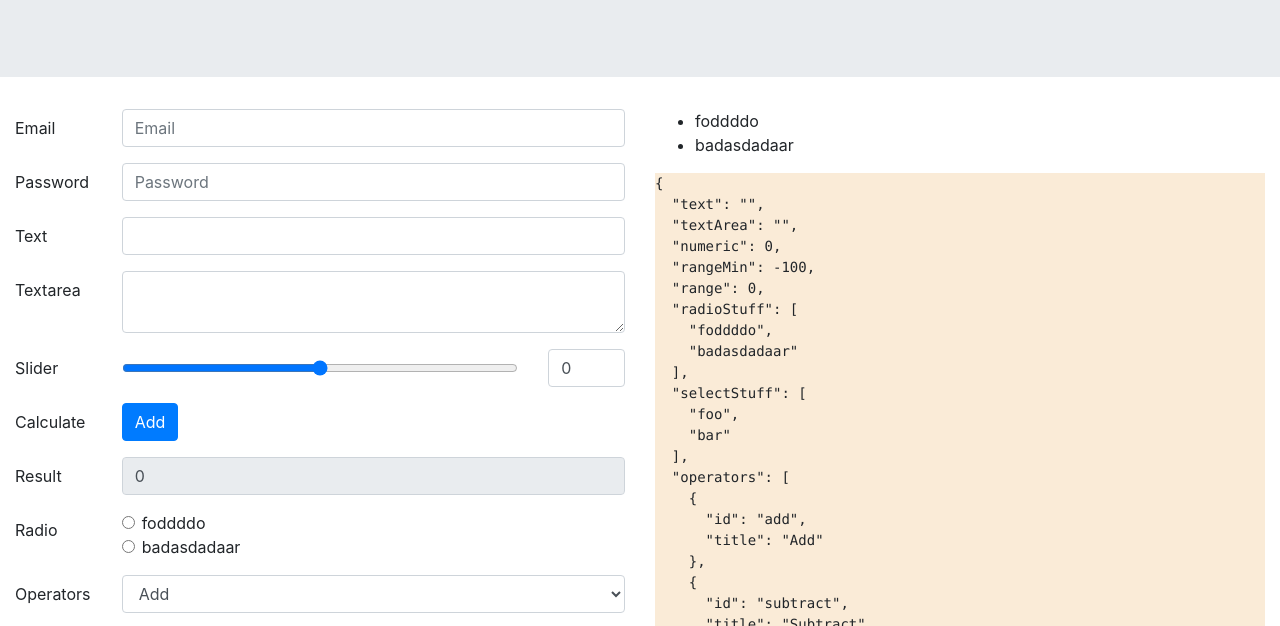
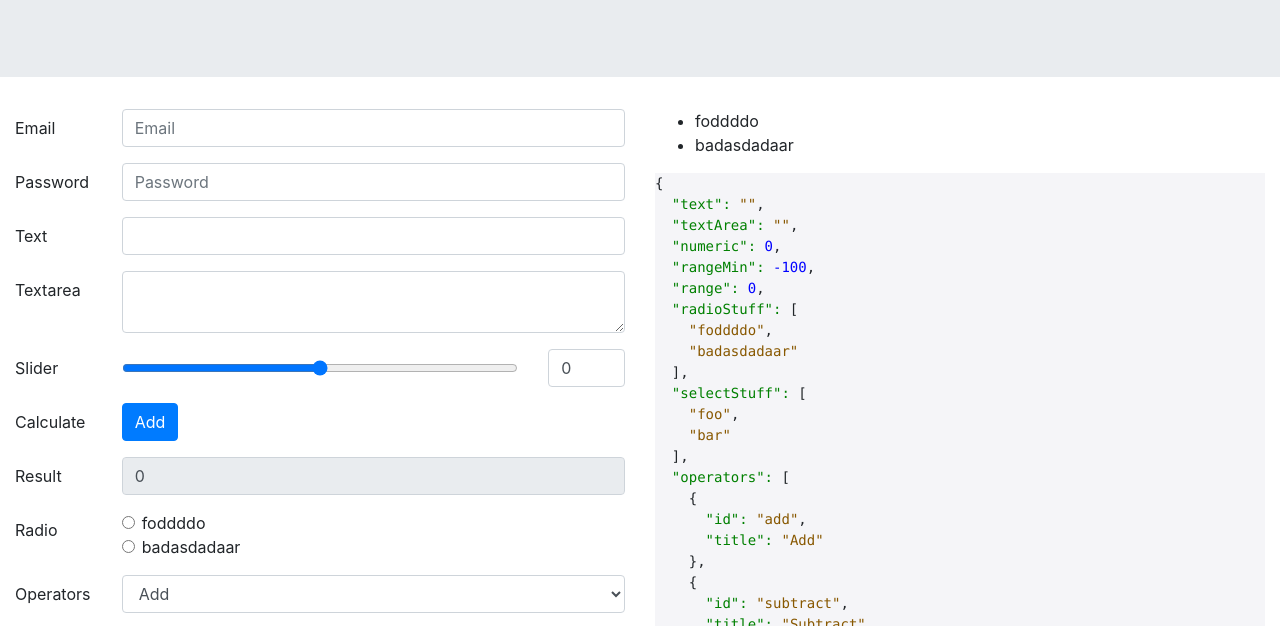
Before and after one commit to exocomet/vjustrap, a Vue app: page / in a window 1280 px wide. Shown: the part 172-798 px from the top of the page. Built offline with nearby package versions, Linux system fonts and the light colour scheme.

Commit message:
JSON syntax highlighting

```diff
--- a/index.html
+++ b/index.html
@@ -8,8 +8,14 @@
     <title>Vuejs - Form Input Bindings</title>
     <style>
         pre {
-            background-color: antiquewhite;
+            background-color: rgb(245, 245, 248);
+            overflow: auto;
         }
+        pre .string {color: #885800;}
+        pre .number {color: blue;}
+        pre .boolean {color: magenta;}
+        pre .null {color: red;}
+        pre .key {color: green;}
     </style>
     <link rel="stylesheet" href="https://stackpath.bootstrapcdn.com/bootstrap/4.3.1/css/bootstrap.min.css"
         integrity="sha384-ggOyR0iXCbMQv3Xipma34MD+dH/1fQ784/j6cY/iJTQUOhcWr7x9JvoRxT2MZw1T" crossorigin="anonymous">
@@ -157,7 +163,7 @@
                 </div>
                 <div class="row">
                     <div class="col-12">
-                        <pre><code>{{dataModel}}</code></pre>
+                        <pre v-html="formattedDataModel"></pre>
                     </div>
                 </div>
                 <div class="row">
--- a/src/index.js
+++ b/src/index.js
@@ -1,4 +1,5 @@
 import Vue from 'vue';
+import highlightJSON from './prettyjson.js'
 
 const operators = [
     {id: 'add', title: 'Add'},
@@ -39,7 +40,7 @@ var app = new Vue({
             } else if (this.selectedOperator.id == 'subtract') {
                 this.subtract(value);
             }
-        }
+        },
     },
     mounted: function() {
         console.log("Look into my eyes you'll see who I am");
@@ -48,5 +49,8 @@ var app = new Vue({
         dataModel: function () {
             return JSON.stringify(this.$data, null, 2);
         },
+        formattedDataModel: function() {
+            return highlightJSON(this.dataModel);;
+        }
     }
 });
```
Also changed, not shown: build/bundle.js.
